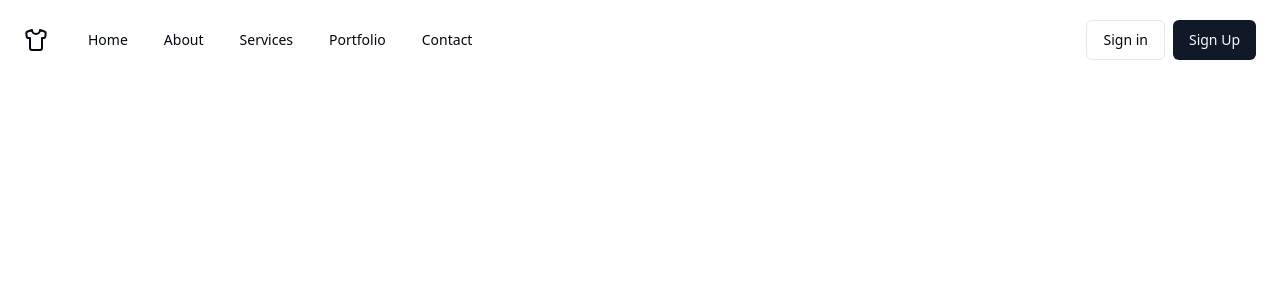
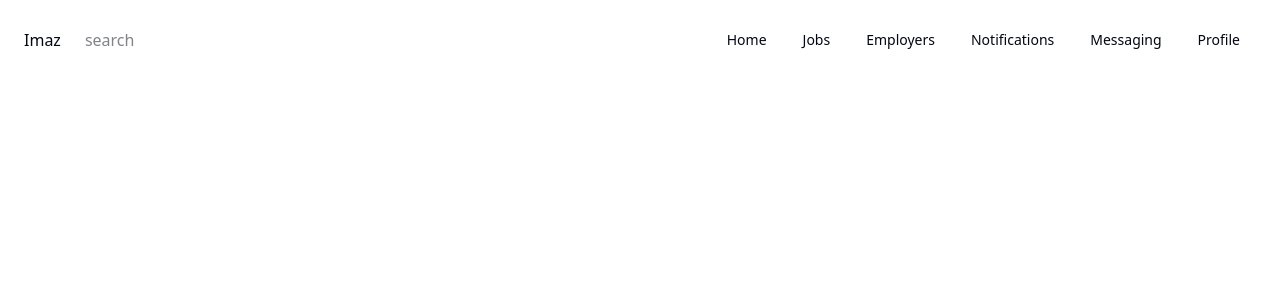
Before and after one commit to OmarMoataz/hiro, a Next.js app in the folder client/: page / in a window 1280 px wide. Shown: the top 300 px of the page. Built offline with nearby package versions, Linux system fonts and the light colour scheme.

Commit message:
Added initial structure for searchbox. Made content for the header like the design.

```diff
--- /dev/null
+++ b/client/src/components/SearchBox/SearchBox.js
@@ -0,0 +1,3 @@
+export function SearchBox() {
+  return <input placeholder="search" />;
+}
--- a/client/src/components/header.jsx
+++ b/client/src/components/header.jsx
@@ -3,10 +3,15 @@
  * @see https://v0.dev/t/HUhbzsOBjQS
  * Documentation: https://v0.dev/docs#integrating-generated-code-into-your-nextjs-app
  */
-import { Sheet, SheetTrigger, SheetContent } from "@/components/ui/sheet"
-import { Button } from "@/components/ui/button"
-import Link from "next/link"
-import { NavigationMenu, NavigationMenuList, NavigationMenuLink } from "@/components/ui/navigation-menu"
+import { Sheet, SheetTrigger, SheetContent } from "@/components/ui/sheet";
+import { Button } from "@/components/ui/button";
+import Link from "next/link";
+import {
+  NavigationMenu,
+  NavigationMenuList,
+  NavigationMenuLink,
+} from "@/components/ui/navigation-menu";
+import { SearchBox } from "./SearchBox/SearchBox";
 
 export function Header() {
   return (
@@ -20,54 +25,69 @@ export function Header() {
         </SheetTrigger>
         <SheetContent side="left">
           <Link href="#" prefetch={false}>
-            <ShirtIcon className="h-6 w-6" />
+            <span> Imaz </span>
             <span className="sr-only">ShadCN</span>
           </Link>
           <div className="grid gap-2 py-6">
             <Link
               href="#"
               className="flex w-full items-center py-2 text-lg font-semibold"
-              prefetch={false}>
+              prefetch={false}
+            >
               Home
             </Link>
             <Link
               href="#"
               className="flex w-full items-center py-2 text-lg font-semibold"
-              prefetch={false}>
-              About
+              prefetch={false}
+            >
+              Jobs
             </Link>
             <Link
               href="#"
               className="flex w-full items-center py-2 text-lg font-semibold"
-              prefetch={false}>
-              Services
+              prefetch={false}
+            >
+              Employers
             </Link>
             <Link
               href="#"
               className="flex w-full items-center py-2 text-lg font-semibold"
-              prefetch={false}>
-              Portfolio
+              prefetch={false}
+            >
+              Notifications
             </Link>
             <Link
               href="#"
               className="flex w-full items-center py-2 text-lg font-semibold"
-              prefetch={false}>
-              Contact
+              prefetch={false}
+            >
+              Messaging
+            </Link>
+            <Link
+              href="#"
+              className="flex w-full items-center py-2 text-lg font-semibold"
+              prefetch={false}
+            >
+              Profile
             </Link>
           </div>
         </SheetContent>
       </Sheet>
       <Link href="#" className="mr-6 hidden lg:flex" prefetch={false}>
-        <ShirtIcon className="h-6 w-6" />
+        <span> Imaz </span>
         <span className="sr-only">ShadCN</span>
       </Link>
+      <SearchBox />
+      <div className="ml-auto flex gap-2">
         <NavigationMenu className="hidden lg:flex">
           <NavigationMenuList>
             <NavigationMenuLink asChild>
               <Link
                 href="#"
                 className="group inline-flex h-9 w-max items-center justify-center rounded-md bg-white px-4 py-2 text-sm font-medium transition-colors hover:bg-gray-100 hover:text-gray-900 focus:bg-gray-100 focus:text-gray-900 focus:outline-none disabled:pointer-events-none disabled:opacity-50 data-[active]:bg-gray-100/50 data-[state=open]:bg-gray-100/50 dark:bg-gray-950 dark:hover:bg-gray-800 dark:hover:text-gray-50 dark:focus:bg-gray-800 dark:focus:text-gray-50 dark:data-[active]:bg-gray-800/50 dark:data-[state=open]:bg-gray-800/50"
-              prefetch={false}>
+                prefetch={false}
+              >
                 Home
               </Link>
             </NavigationMenuLink>
@@ -75,39 +95,49 @@ export function Header() {
               <Link
                 href="#"
                 className="group inline-flex h-9 w-max items-center justify-center rounded-md bg-white px-4 py-2 text-sm font-medium transition-colors hover:bg-gray-100 hover:text-gray-900 focus:bg-gray-100 focus:text-gray-900 focus:outline-none disabled:pointer-events-none disabled:opacity-50 data-[active]:bg-gray-100/50 data-[state=open]:bg-gray-100/50 dark:bg-gray-950 dark:hover:bg-gray-800 dark:hover:text-gray-50 dark:focus:bg-gray-800 dark:focus:text-gray-50 dark:data-[active]:bg-gray-800/50 dark:data-[state=open]:bg-gray-800/50"
-              prefetch={false}>
-              About
+                prefetch={false}
+              >
+                Jobs
               </Link>
             </NavigationMenuLink>
             <NavigationMenuLink asChild>
               <Link
                 href="#"
                 className="group inline-flex h-9 w-max items-center justify-center rounded-md bg-white px-4 py-2 text-sm font-medium transition-colors hover:bg-gray-100 hover:text-gray-900 focus:bg-gray-100 focus:text-gray-900 focus:outline-none disabled:pointer-events-none disabled:opacity-50 data-[active]:bg-gray-100/50 data-[state=open]:bg-gray-100/50 dark:bg-gray-950 dark:hover:bg-gray-800 dark:hover:text-gray-50 dark:focus:bg-gray-800 dark:focus:text-gray-50 dark:data-[active]:bg-gray-800/50 dark:data-[state=open]:bg-gray-800/50"
-              prefetch={false}>
-              Services
+                prefetch={false}
+              >
+                Employers
               </Link>
             </NavigationMenuLink>
             <NavigationMenuLink asChild>
               <Link
                 href="#"
                 className="group inline-flex h-9 w-max items-center justify-center rounded-md bg-white px-4 py-2 text-sm font-medium transition-colors hover:bg-gray-100 hover:text-gray-900 focus:bg-gray-100 focus:text-gray-900 focus:outline-none disabled:pointer-events-none disabled:opacity-50 data-[active]:bg-gray-100/50 data-[state=open]:bg-gray-100/50 dark:bg-gray-950 dark:hover:bg-gray-800 dark:hover:text-gray-50 dark:focus:bg-gray-800 dark:focus:text-gray-50 dark:data-[active]:bg-gray-800/50 dark:data-[state=open]:bg-gray-800/50"
-              prefetch={false}>
-              Portfolio
+                prefetch={false}
+              >
+                Notifications
               </Link>
             </NavigationMenuLink>
             <NavigationMenuLink asChild>
               <Link
                 href="#"
                 className="group inline-flex h-9 w-max items-center justify-center rounded-md bg-white px-4 py-2 text-sm font-medium transition-colors hover:bg-gray-100 hover:text-gray-900 focus:bg-gray-100 focus:text-gray-900 focus:outline-none disabled:pointer-events-none disabled:opacity-50 data-[active]:bg-gray-100/50 data-[state=open]:bg-gray-100/50 dark:bg-gray-950 dark:hover:bg-gray-800 dark:hover:text-gray-50 dark:focus:bg-gray-800 dark:focus:text-gray-50 dark:data-[active]:bg-gray-800/50 dark:data-[state=open]:bg-gray-800/50"
-              prefetch={false}>
-              Contact
+                prefetch={false}
+              >
+                Messaging
+              </Link>
+            </NavigationMenuLink>
+            <NavigationMenuLink asChild>
+              <Link
+                href="#"
+                className="group inline-flex h-9 w-max items-center justify-center rounded-md bg-white px-4 py-2 text-sm font-medium transition-colors hover:bg-gray-100 hover:text-gray-900 focus:bg-gray-100 focus:text-gray-900 focus:outline-none disabled:pointer-events-none disabled:opacity-50 data-[active]:bg-gray-100/50 data-[state=open]:bg-gray-100/50 dark:bg-gray-950 dark:hover:bg-gray-800 dark:hover:text-gray-50 dark:focus:bg-gray-800 dark:focus:text-gray-50 dark:data-[active]:bg-gray-800/50 dark:data-[state=open]:bg-gray-800/50"
+                prefetch={false}
+              >
+                Profile
               </Link>
             </NavigationMenuLink>
           </NavigationMenuList>
         </NavigationMenu>
-      <div className="ml-auto flex gap-2">
-        <Button variant="outline">Sign in</Button>
-        <Button>Sign Up</Button>
       </div>
     </header>
   );
@@ -125,30 +155,11 @@ function MenuIcon(props) {
       stroke="currentColor"
       strokeWidth="2"
       strokeLinecap="round"
-      strokeLinejoin="round">
+      strokeLinejoin="round"
+    >
       <line x1="4" x2="20" y1="12" y2="12" />
       <line x1="4" x2="20" y1="6" y2="6" />
       <line x1="4" x2="20" y1="18" y2="18" />
     </svg>
   );
 }
-
-
-function ShirtIcon(props) {
-  return (
-    <svg
-      {...props}
-      xmlns="http://www.w3.org/2000/svg"
-      width="24"
-      height="24"
-      viewBox="0 0 24 24"
-      fill="none"
-      stroke="currentColor"
-      strokeWidth="2"
-      strokeLinecap="round"
-      strokeLinejoin="round">
-      <path
-        d="M20.38 3.46 16 2a4 4 0 0 1-8 0L3.62 3.46a2 2 0 0 0-1.34 2.23l.58 3.47a1 1 0 0 0 .99.84H6v10c0 1.1.9 2 2 2h8a2 2 0 0 0 2-2V10h2.15a1 1 0 0 0 .99-.84l.58-3.47a2 2 0 0 0-1.34-2.23z" />
-    </svg>
-  );
-}
```
Lines whose indentation alone changed are shown as unchanged.
